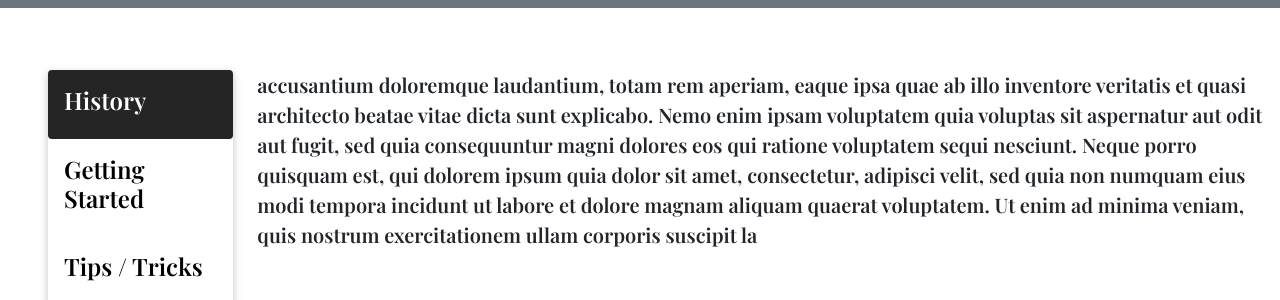
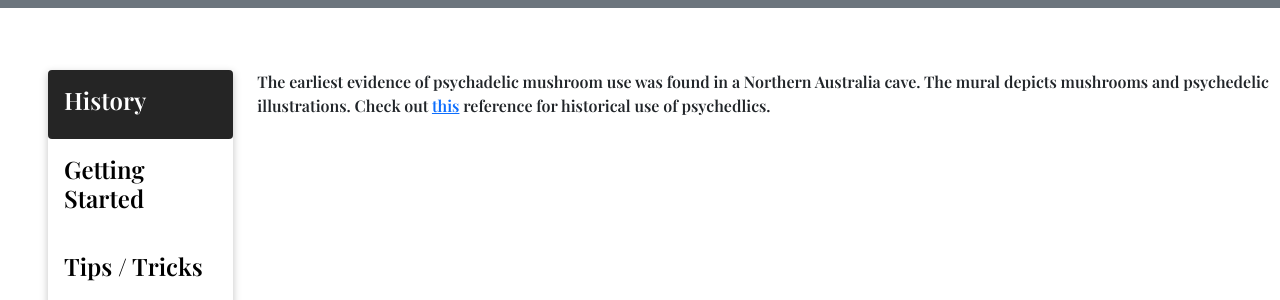
Before and after one commit to svellucci18/dose, a React (Create React App) app in the folder client/: page /learn in a window 1280 px wide. Shown: the part 792-1092 px from the top of the page. Built offline with nearby package versions, Linux system fonts and the light colour scheme.

Commit message:
updating learn page and links

```diff
--- a/client/src/pages/Learn.js
+++ b/client/src/pages/Learn.js
@@ -11,7 +11,7 @@ const Learn = () => {
     return (
         <>
             <div className="blueMiniHeader d-flex justify-content-center align-items-center">
-                <h3 className="mx-auto pb-4"> ✨ Highlight of the Week: Learn How to Grow Your Own Medicine</h3>
+                <h3 className="mx-auto pb-4"> ✨ Highlight of the Week: Learn How to Grow Your Own Medicine ✨</h3>
             </div>
 
             {/* Main Header with Image */}
@@ -56,25 +56,29 @@ const Learn = () => {
                         <Nav.Link className="p-3 Tab4" eventKey="fourth">
                             <h4> Medical Research</h4>
                         </Nav.Link>
+
+
                         </Nav.Item>
                     </Nav>
                     </Col>
                     <Col sm={10}>
                     <Tab.Content>
-                        <Tab.Pane eventKey="first" className="fs-5">
-                        accusantium doloremque laudantium, totam rem aperiam, eaque ipsa quae ab
-        illo inventore veritatis et quasi architecto beatae vitae dicta sunt
-        explicabo. Nemo enim ipsam voluptatem quia voluptas sit aspernatur aut
-        odit aut fugit, sed quia consequuntur magni dolores eos qui ratione
-        voluptatem sequi nesciunt. Neque porro quisquam est, qui dolorem ipsum
-        quia dolor sit amet, consectetur, adipisci velit, sed quia non numquam
-        eius modi tempora incidunt ut labore et dolore magnam aliquam quaerat
-        voluptatem. Ut enim ad minima veniam, quis nostrum exercitationem ullam
-        corporis suscipit la
+                        <Tab.Pane eventKey="fourth" className="fs-5">
+                        Clinical relevancy for psychedlic use is increasing by the minute thanks to places like the Johns Hopkins Center for Psychadelic & Consciousness Research. "<a href="https://hopkinspsychedelic.org/index/#research">Findings</a> showed that participants who received immediate psilocybin-assisted therapy compared with delayed treatment showed improvement in blinded clinician rater–assessed depression severity and in self-reported secondary outcomes through the 1-month follow-up. In the overall sample, 71% at 1 month had a clinically significant response to the intervention, and 54% at 1 month were in remission. Findings suggest that psilocybin with therapy is efficacious in treating Major Depressive Disorder, thus extending the results of previous studies of this intervention in patients with cancer and depression and of a nonrandomized study in patients with treatment-resistant depression."
                         </Tab.Pane>
+
+                        <Tab.Pane eventKey="third">
+                            There are many resources online and elsewhere focused on how to grow your own psychedelics, for research purposes of course. Double blind has a course that you can <a href="https://doubleblindmag.com/courses/how-to-grow-mushrooms/">enroll</a> in.
+                        </Tab.Pane>
+
                         <Tab.Pane eventKey="second">
                             TEST TWO
                         </Tab.Pane>
+
+                        <Tab.Pane eventKey="first">
+                            The earliest evidence of psychadelic mushroom use was found in a Northern Australia cave. The mural depicts mushrooms and psychedelic illustrations. Check out <a href="https://www.mushroomrevival.com/blogs/blog/the-history-of-psilocybin-magic-mushroom-use-through-the-ages">this</a> reference for historical use of psychedlics.
+                        </Tab.Pane>
+
                     </Tab.Content>
                     </Col>
                 </Row>
```
